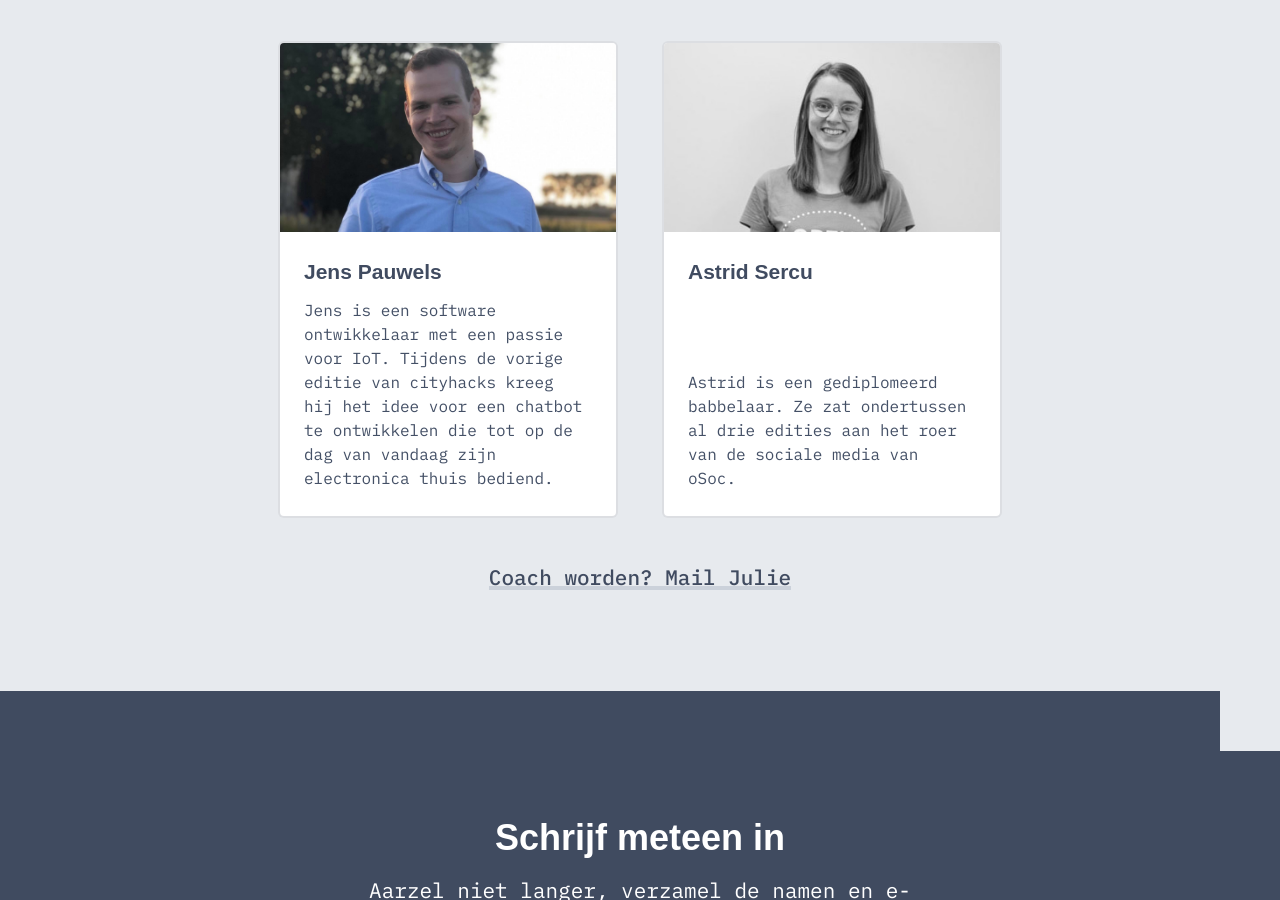
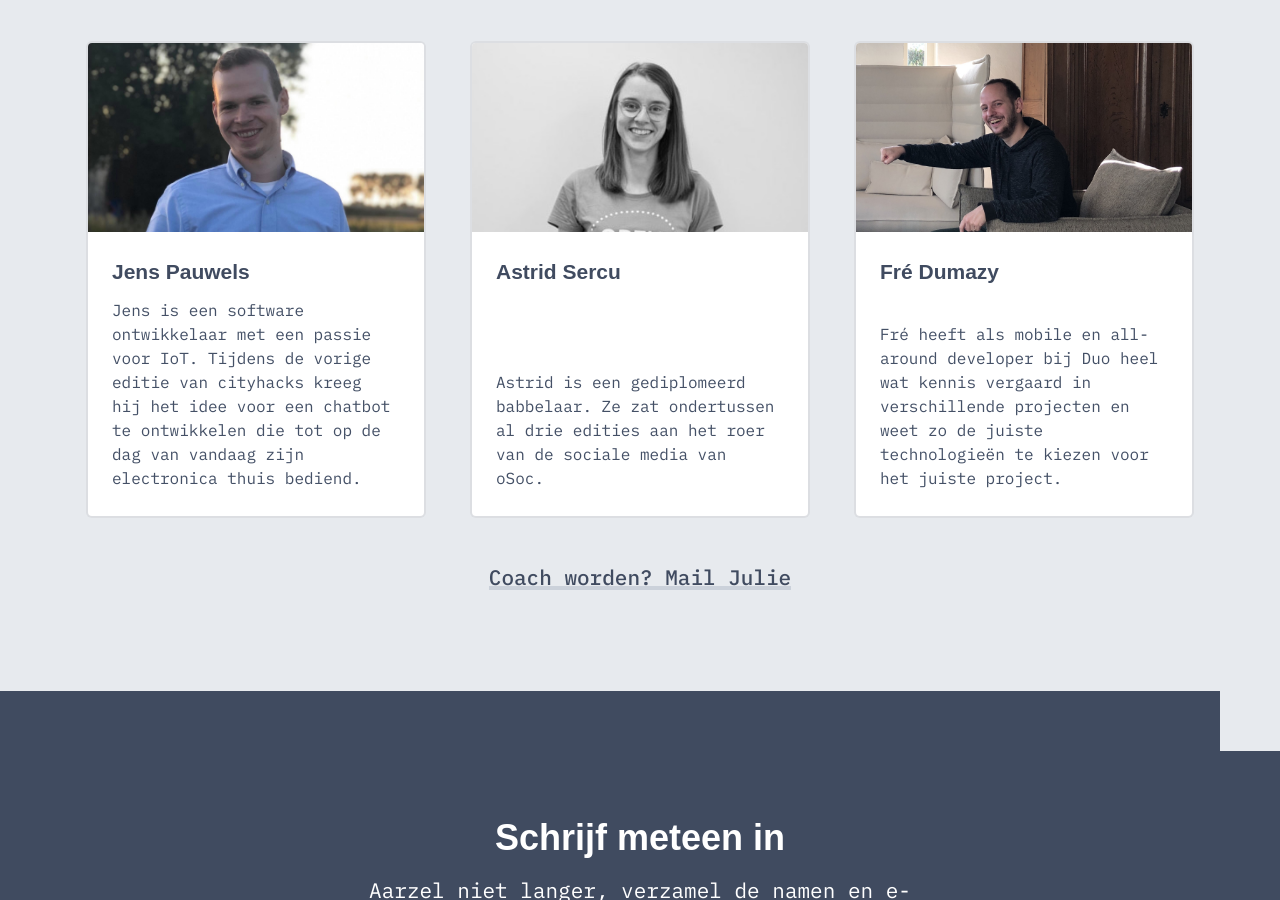
Before and after one commit to nerdlab-be/cityhacks-2019, a Jekyll site: the page built from _pages/index.markdown, in a window 1280 px wide and 900 px high, scrolled down 3380 px. Built offline with Jekyll 4.4.1, drawn with Linux system fonts in a browser that asks for light colours; some web fonts are replaced.

Commit message:
added Free

```diff
--- a/_data/coaches.yml
+++ b/_data/coaches.yml
@@ -22,3 +22,8 @@
   body: Astrid is een gediplomeerd babbelaar. Ze zat ondertussen al drie edities aan het roer van de sociale media van oSoc.
   image: jpg/astrid.jpg
   link: "https://www.linkedin.com/in/astrid-sercu-359813136/"
+
+- title: Fré Dumazy
+  body: Fré heeft als mobile en all-around developer bij Duo heel wat kennis vergaard in verschillende projecten en weet zo de juiste technologieën te kiezen voor het juiste project.
+  image: jpg/fre.jpg
+  link: "https://www.duo.be/"
```
